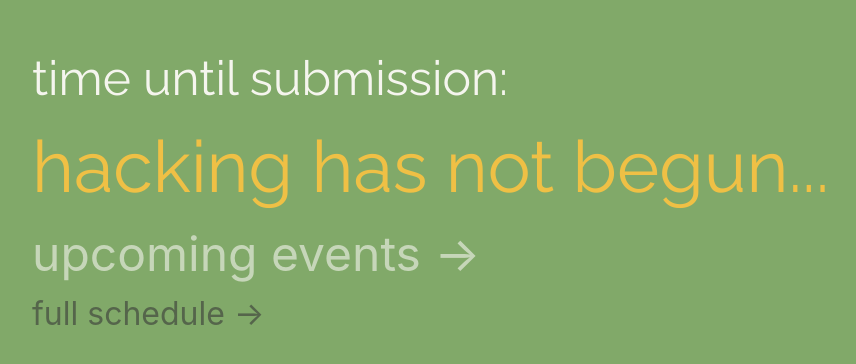
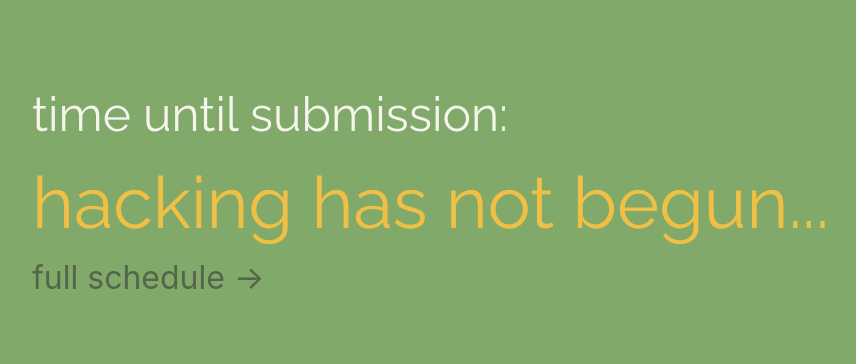
Before and after one commit to sigmahacks/timer, a website: page index.html in a window 1280 px wide. Shown: the part 134-498 px from the top of the page, without its empty margins (53-909 px from the left). Drawn offline with nearby package versions, Linux system fonts and the light colour scheme.

Commit message:
--allowempty

```diff
--- a/index.html
+++ b/index.html
@@ -61,8 +61,8 @@
             <h1 style="padding-top: 2vh; padding-bottom: 1vh; font-size: 3rem; color: #f5f5ee" class="text">time until submission:</h1>
             <h1 style="padding-bottom: -1vh; padding-top: -1vh; font-size: 4.5rem; color: #efc045" id="demo" class="text"></h1>
             <div class="text" style="padding-top: -2vh; padding-bottom: -2vh">
-                 <a style="font-size: 3rem; color: #f5f5ee" href="schedule.html" id="link" class="text">upcoming events →</a>
-                 <br>
+                 <!-- <a style="font-size: 3rem; color: #f5f5ee" href="schedule.html" id="link" class="text">upcoming events →</a>
+                 <br> -->
                  <a style="font-size: 2rem; color: #383938" href="https://sigmahacks.org/img/SigmaHacksOfficialSchedule.pdf" id="link" class="text">full schedule →</a>
             </div>
         </div>
```
